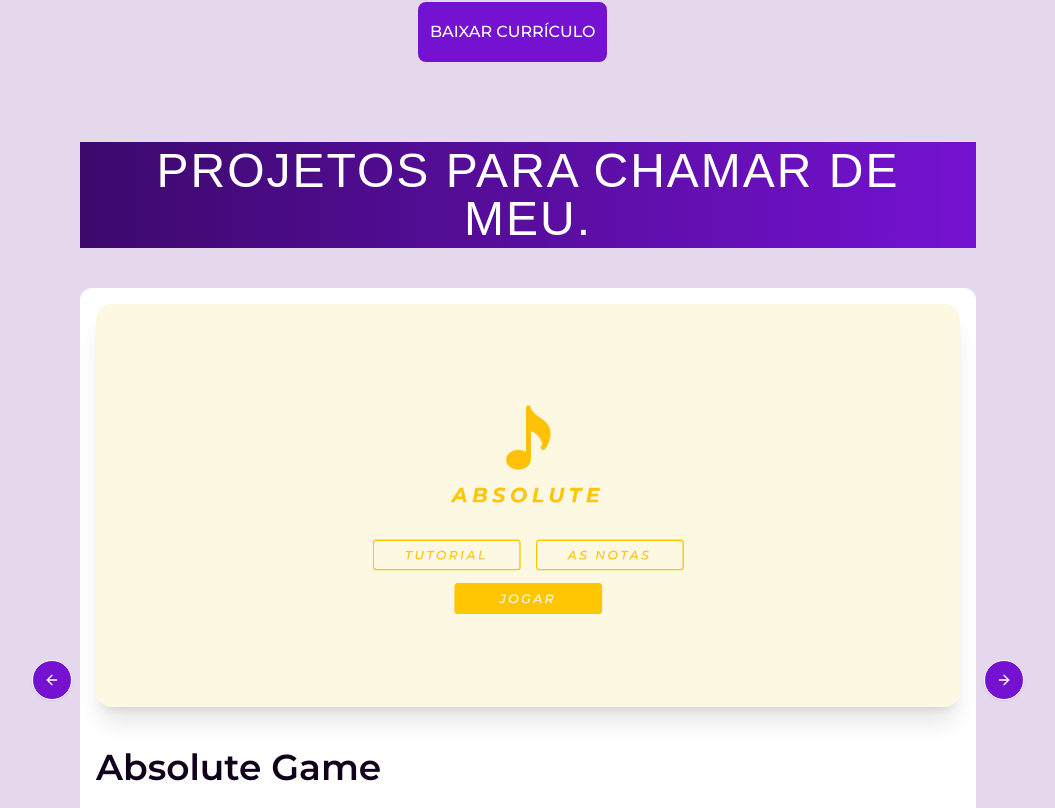
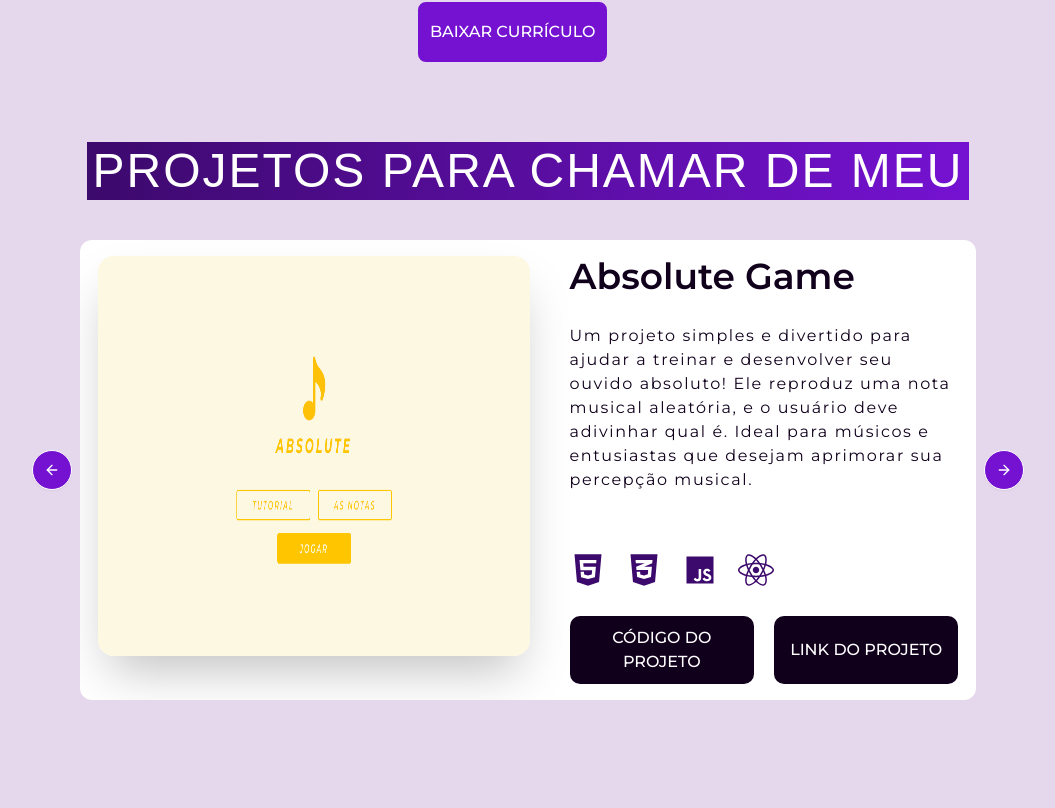
Before and after one commit to giovanaassis/my_portfolio, a React (Vite) app: page / in a window 1280 px wide. Shown: the part 1292-2100 px from the top of the page, without its empty margins (112-1167 px from the left). After the commit the page ends 2072 px from the top, so only its background shows below. Built offline with nearby package versions, Linux system fonts and the light colour scheme; a web font is replaced by a local one.

Commit message:
feat: made project section responsive

```diff
--- a/src/components/ProjectCard.tsx
+++ b/src/components/ProjectCard.tsx
@@ -8,16 +8,17 @@ import ProjectImage from "@/assets/absolute_print.png";
 
 function ProjectCard() {
   return (
-    <div className="flex flex-col gap-10 text-dark-purple items-center justify-center p-4 bg-white rounded-xl">
-      <div>
-        <img
-          src={ProjectImage}
-          alt="project-image"
-          className="rounded-2xl shadow-xl"
-        />
-      </div>
+    <div className="flex flex-col gap-10 text-dark-purple items-center justify-center p-4 bg-white rounded-xl lg:flex-row">
 
-      <div className="flex flex-col gap-7">
+        <div className="lg:h-[400px] lg:w-[50%] self-start">
+          <img
+            src={ProjectImage}
+            alt="project-image"
+            className="rounded-2xl shadow-2xl h-full"
+          />
+        </div>
+
+      <div className="flex flex-col gap-7 lg:w-[45%]">
         {/* PROJECT TITLE */}
         <h2 className="text-4xl font-semibold">
           Absolute Game
@@ -41,8 +42,8 @@ function ProjectCard() {
 
         {/* PROJECT LINKS */}
         <div className="flex gap-5">
-          <button className="secondaryButton w-[50%]">código do projeto</button>
-          <button className="secondaryButton w-[50%]">link do projeto</button>
+          <button className="secondaryButton w-[50%] transition-transform duration-200 md:hover:scale-105">código do projeto</button>
+          <button className="secondaryButton w-[50%] transition-transform duration-200 md:hover:scale-105">link do projeto</button>
         </div>
       </div>
     </div>
--- a/src/components/ProjectsSection.tsx
+++ b/src/components/ProjectsSection.tsx
@@ -10,7 +10,7 @@ import {
 function ProjectsSection() {
   return (
     <section>
-      <h1 className="highlightTitle mx-auto">Projetos para chamar de meu.</h1>
+      <h1 className="highlightTitle mx-auto">Projetos para chamar de meu</h1>
 
       <Carousel
         className="mt-10 w-full max-w-xs md:max-w-lg lg:max-w-4xl mx-auto"
@@ -28,9 +28,9 @@ function ProjectsSection() {
           </CarouselItem>
         </CarouselContent>
 
-        <CarouselPrevious className="w-10 h-10 bg-primary-purple text-white hover:bg-primary-dark" />
+        <CarouselPrevious className="w-10 h-10 bg-primary-purple text-white hover:bg-secondary-purple" />
 
-        <CarouselNext className="w-10 h-10 bg-primary-purple text-white hover:bg-primary-dark" />
+        <CarouselNext className="w-10 h-10 bg-primary-purple text-white hover:bg-secondary-purple" />
       </Carousel>
     </section>
   );
```
